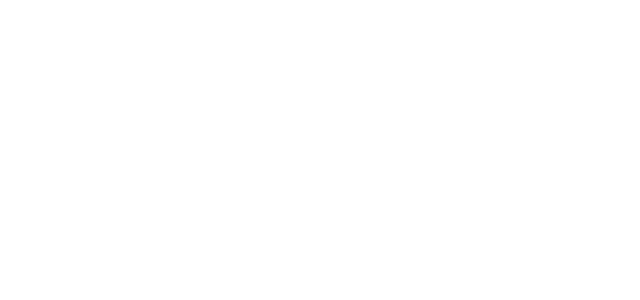
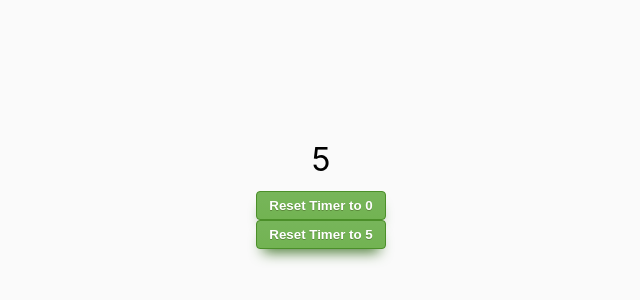
Before and after one commit to artinmajd/myreactapp, a React (Create React App) app: page /timer in a window 1280 px wide. Shown: the part 232-532 px from the top of the page, without its empty margins (319-959 px from the left). Built offline with nearby package versions, Linux system fonts and the light colour scheme.

Commit message:
add Timer module

```diff
--- a/src/App.js
+++ b/src/App.js
@@ -3,7 +3,9 @@
 import "./App.css";
 import Cards from "./Cards";
 import { BrowserRouter as Router, Switch, Route, Link } from "react-router-dom";
+import Timer from "./timer";
 
+const appsList = ["timer"];
 function App() {
   return (
     <Router>
@@ -11,8 +13,11 @@
         <Route exact path="/">
           <div className="background">
             <div className="page-title">Projects so Far </div>
-            <Cards />
+            <Cards apps={appsList} />
           </div>
+        </Route>
+        <Route path="/timer">
+          <Timer />
         </Route>
       </Switch>
     </Router>
--- a/src/Cards.js
+++ b/src/Cards.js
@@ -1,16 +1,13 @@
 import React from "react";
-function Cards() {
-  return (
-    <div>
-      <div className="card"></div>
-      <div className="card"></div>
-      <div className="card"></div>
-      <div className="card"></div>
-      <div className="card"></div>
-      <div className="card"></div>
-      <div className="card"></div>
-      <div className="card"></div>
-    </div>
-  );
+import { Link } from "react-router-dom";
+function Cards(props) {
+  let cards = props.apps.map((x) => {
+    return (
+      <Link to={`/${x}`}>
+        <div className="card">{x}</div>
+      </Link>
+    );
+  });
+  return <div>{cards}</div>;
 }
 export default Cards;
--- /dev/null
+++ b/src/timer/Timer.css
@@ -0,0 +1,39 @@
+.container {
+  background-color: #fafafa;
+  display: flex;
+  flex-direction: column;
+  justify-content: center;
+  align-items: center;
+  height: 100vh;
+}
+
+.timer {
+  font-size: 2em;
+  margin: 0.8rem;
+}
+
+button {
+  box-shadow: 0 10px 14px -7px #3e7327;
+  filter: progid:DXImageTransform.Microsoft.gradient(startColorstr='#77b55a', endColorstr='#72b352', GradientType=0);
+  background: #77b55a linear-gradient(to bottom, #77b55a 5%, #72b352 100%);
+  border-radius: 4px;
+  border: 1px solid #4b8f29;
+  display: inline-block;
+  cursor: pointer;
+  color: #ffffff;
+  font-weight: bold;
+  padding: 6px 12px;
+  text-decoration: none;
+  text-shadow: 0 1px 0 #5b8a3c;
+  outline: 0;
+}
+
+button:hover {
+  filter: progid:DXImageTransform.Microsoft.gradient(startColorstr='#72b352', endColorstr='#77b55a', GradientType=0);
+  background: #72b352 linear-gradient(to bottom, #72b352 5%, #77b55a 100%);
+}
+
+button:active {
+  position: relative;
+  top: 1px;
+}
--- /dev/null
+++ b/src/timer/Timer.js
@@ -0,0 +1,48 @@
+import React, { useRef, useEffect, useState } from "react";
+import "./Timer.css";
+
+function Button(props) {
+  return <button onClick={props.reset}>Reset Timer to {props.n}</button>;
+}
+
+export function Timer() {
+  const [value, setvalue] = useState(0);
+  const [id, setid] = useState();
+  useEffect(() => {
+    setid(
+      window.setInterval(() => setvalue((prevvalue) => prevvalue + 1), 1000)
+    );
+    return () => clearInterval(id);
+  }, []);
+  return (
+    <div className="container">
+      <div className="timer">{value}</div>
+      <Button
+        reset={() => {
+          setvalue(0);
+          window.clearInterval(id);
+          setid(
+            window.setInterval(
+              () => setvalue((prevvalue) => prevvalue + 1),
+              1000
+            )
+          );
+        }}
+        n={0}
+      />
+      <Button
+        reset={() => {
+          setvalue(5);
+          window.clearInterval(id);
+          setid(
+            window.setInterval(
+              () => setvalue((prevvalue) => prevvalue + 1),
+              1000
+            )
+          );
+        }}
+        n={5}
+      />
+    </div>
+  );
+}
--- /dev/null
+++ b/src/timer/index.js
@@ -0,0 +1,3 @@
+import { Timer } from "./Timer";
+
+export default Timer;
```
